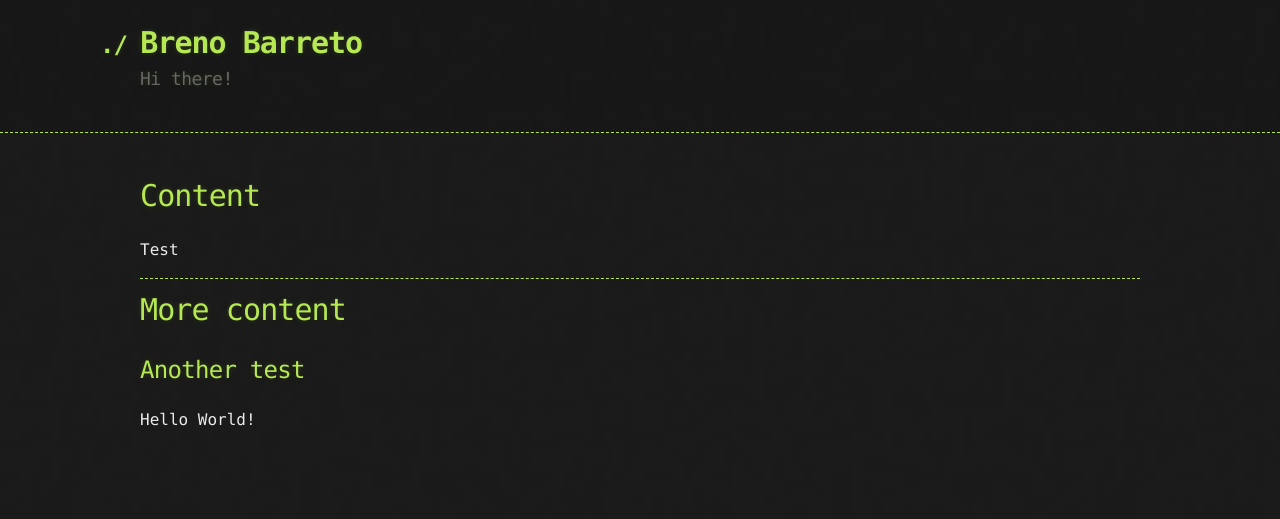
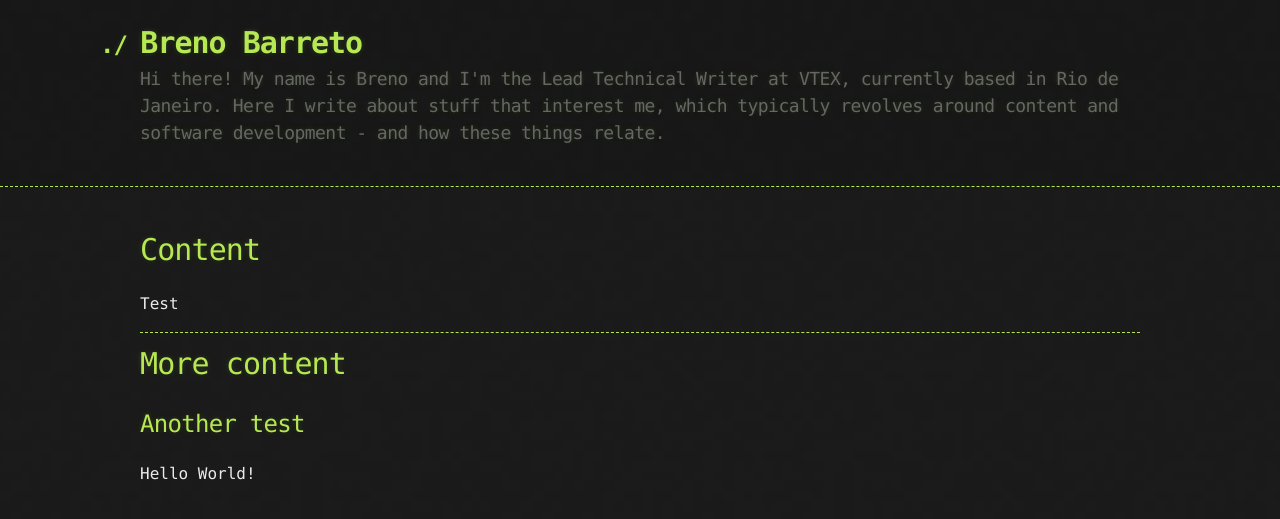
Before and after one commit to brenobarreto/brenobarreto.github.io, a Jekyll site: the page built from index.markdown, in a window 1280 px wide. Shown: the top 519 px of the page. Built offline with Jekyll 4.4.1, drawn with Linux system fonts in a browser that asks for light colours; our own code applies the rules of GitHub Pages for plain Markdown files.

Commit message:
Add site description

```diff
--- a/_config.yml
+++ b/_config.yml
@@ -21,7 +21,9 @@
 title: Breno Barreto
 email: breno.barreto@gmail.com
 description: >- # this means to ignore newlines until "baseurl:"
-  Hi there!
+  Hi there! My name is Breno and I'm the Lead Technical Writer at VTEX,
+  currently based in Rio de Janeiro. Here I write about stuff that interest me,
+  which typically revolves around content and software development - and how these things relate.
 baseurl: "" # the subpath of your site, e.g. /blog
 url: "" # the base hostname & protocol for your site, e.g. http://example.com
 github_username: brenobarreto
```
